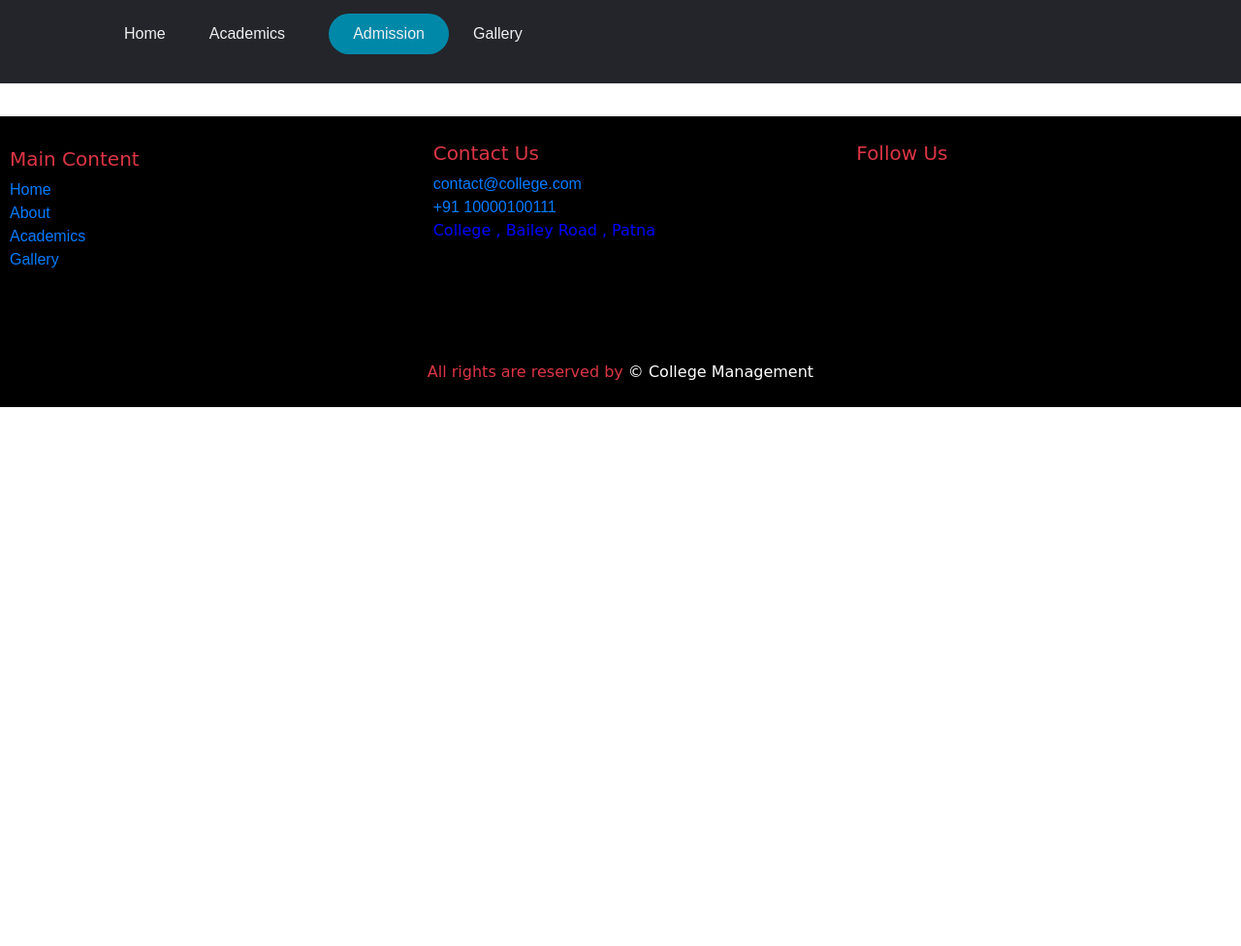
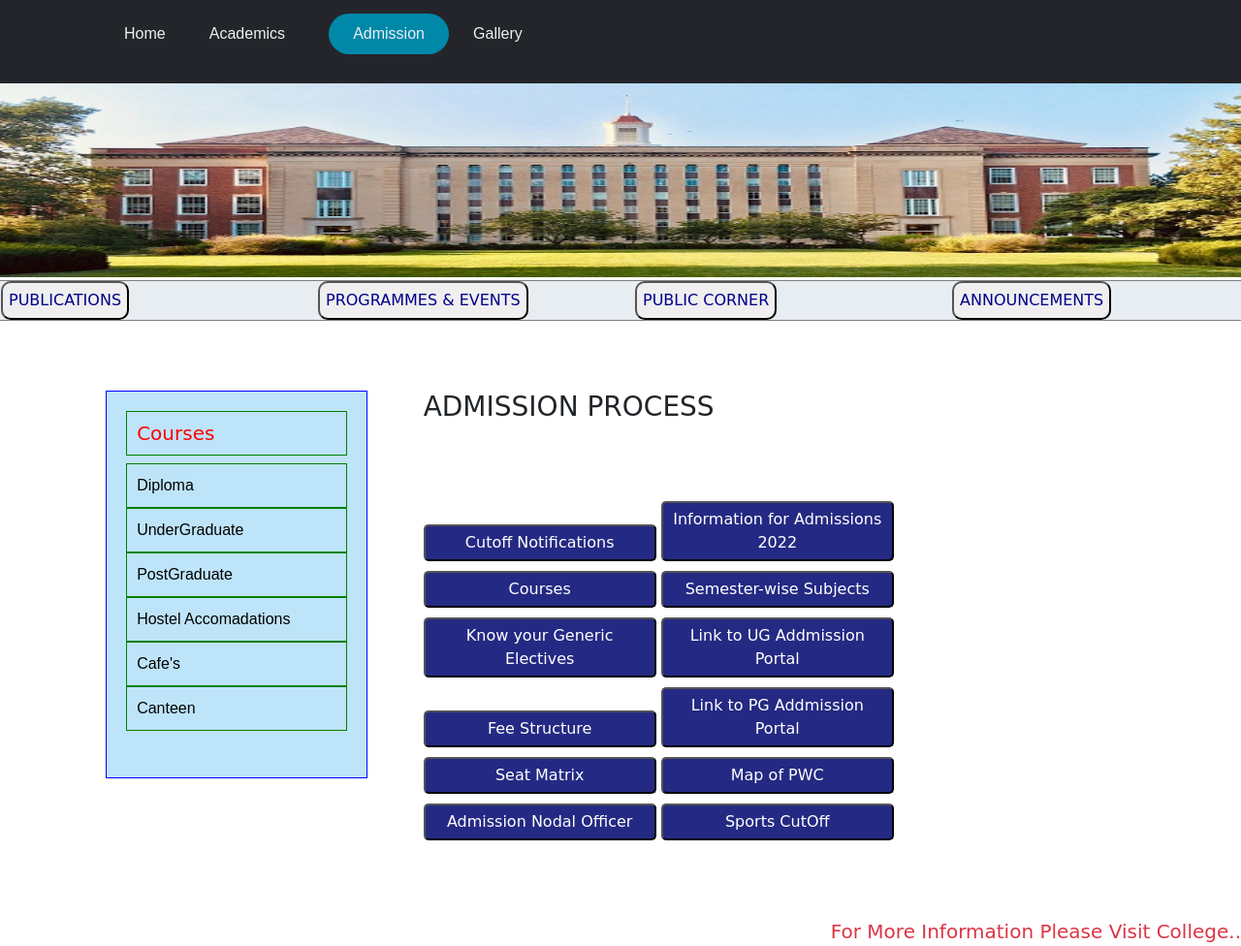
Before and after one commit to isinghking007/College-Website, a plain HTML site: page HTML Files/Admission.html in a window 1280 px wide. Shown: the top 976 px of the page at 97% size. Before the commit the page ends 800 px from the top, so only its background shows below. Drawn offline with nearby package versions, Linux system fonts and the light colour scheme.

Commit message:
Latest Update

```diff
--- a/CSS Files/style.css
+++ b/CSS Files/style.css
@@ -160,3 +160,31 @@ li a{
   font-family: 'Times New Roman', Times, serif;
   text-align: left;
 }
+.sub-button{
+  padding: 6px;
+    color: darkblue;
+    border-radius: 10px;
+}
+.sub-top{
+  border: 1px solid gray;
+  margin-top: 3px;
+  background-color: #e8edf2;
+}
+.new-ul{
+  padding:20px;
+}
+.new-li{
+  padding:10px;
+  color:black;
+  border:1px solid green;
+  width: 100%;
+  /* background-color: rgb(110, 133, 206); */
+}
+.button-add{
+  padding: 5px;
+    width: 240px;
+    color: white;
+    border-radius: 5px;
+    background-color: #242a83;
+    margin-bottom: 10px;
+}
--- a/HTML Files/Admission.html
+++ b/HTML Files/Admission.html
@@ -32,6 +32,64 @@
         </nav>
         <!-- <a href="#" class="cta"><button>Contact</button></a> -->
     </header><br><br><br>
+    <!-- First section -->
+    <div class="row">
+        <div class="col">
+            <img src="../Imgaes/College.jpg" width="100%" height="200px" style="background-size: contain;" alt="">
+        </div>
+    </div>
+    <div class="row sub-top">
+        <div style=" align-items: justify;"class="col-md-3 ">
+            <button class="sub-button">PUBLICATIONS</button>
+
+        </div>
+        <div class="col-md-3 ">
+            <button class=" sub-button">PROGRAMMES & EVENTS</button>
+
+        </div> <div class="col-md-3 ">
+            <button class=" sub-button">PUBLIC CORNER</button>
+
+        </div>
+        <div class="col-md-3 ">
+            <button class="sub-button">ANNOUNCEMENTS</button>
+
+        </div>
+    </div><br><br><br>
+
+    <!-- Main-Section -->
+    <div class="row">
+        <div class="col-md-1"></div>
+        <div class="col-md-3">
+            <div style="border:1px solid blue;background-color:rgb(190,228,250); height: 400px; width: 270px;" >
+                <ul class="new-ul"  style="list-style: none;">
+                    <li><h5  class="new-li" style=" color:red;">Courses</h5></li>
+                    <a href="#"><li class="new-li" >Diploma</li></a>
+                    <a href="#"><li class="new-li" >UnderGraduate</li></a>
+                    <a href="#"><li class="new-li" >PostGraduate</li></a>
+                    <a href="#"><li class="new-li" >Hostel Accomadations</li></a>
+                    <a href="#"><li class="new-li" >Cafe's</li></a>
+                    <a href="#"><li class="new-li" >Canteen</li></a>
+                </ul>
+            </div>
+        </div>
+        <div class="col-md-7">
+                <h3>ADMISSION PROCESS</h3><br><br><br>
+                <button class="button-add">Cutoff Notifications</button>
+                <button class="button-add">Information for Admissions 2022</button><br>
+                <button class="button-add">Courses</button>
+                <button class="button-add">Semester-wise Subjects</button><br>
+                <button class="button-add">Know your Generic Electives</button>
+                <button class="button-add">Link to UG Addmission Portal</button><br>
+                <button class="button-add">Fee Structure</button>
+                <button class="button-add">Link to PG Addmission Portal</button><br>
+                <button class="button-add">Seat Matrix</button>
+                <button class="button-add">Map of PWC</button><br>
+                <button class="button-add">Admission Nodal Officer</button>
+                <button class="button-add">Sports CutOff</button><br>
+        </div>
+        <div class="col-md-1"></div>
+    </div><br><br><br>
+    <h5 style="text-align:right" class="text-danger">For More Information Please Visit College..</h5>
     <!-- Footer -->
     <div class="footer1 mt-5">
         <div class="row mt-3">
```
Also changed, not shown: HTML Files/index.html (+2 -2 lines), Imgaes/College.jpg (added).
